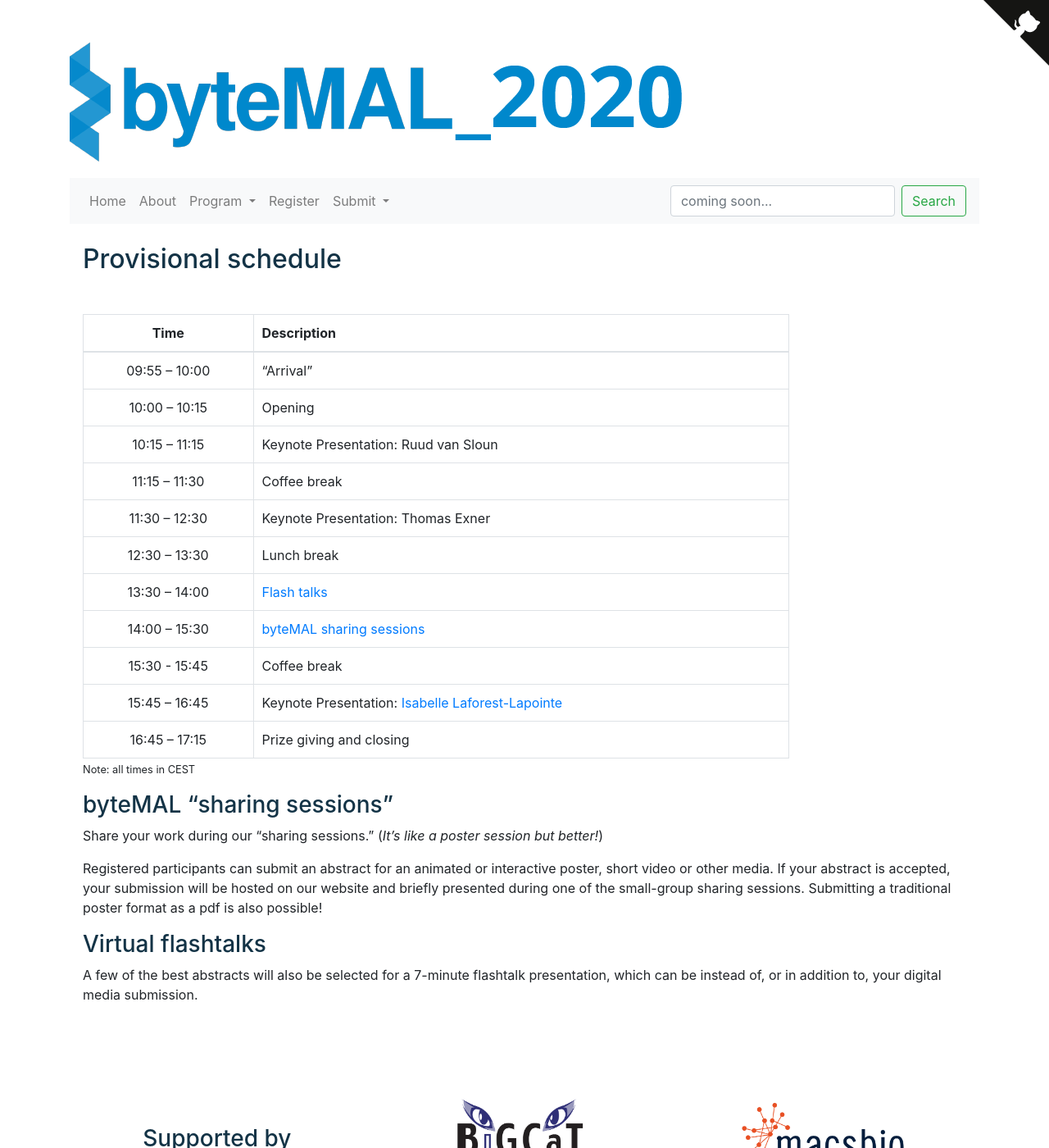
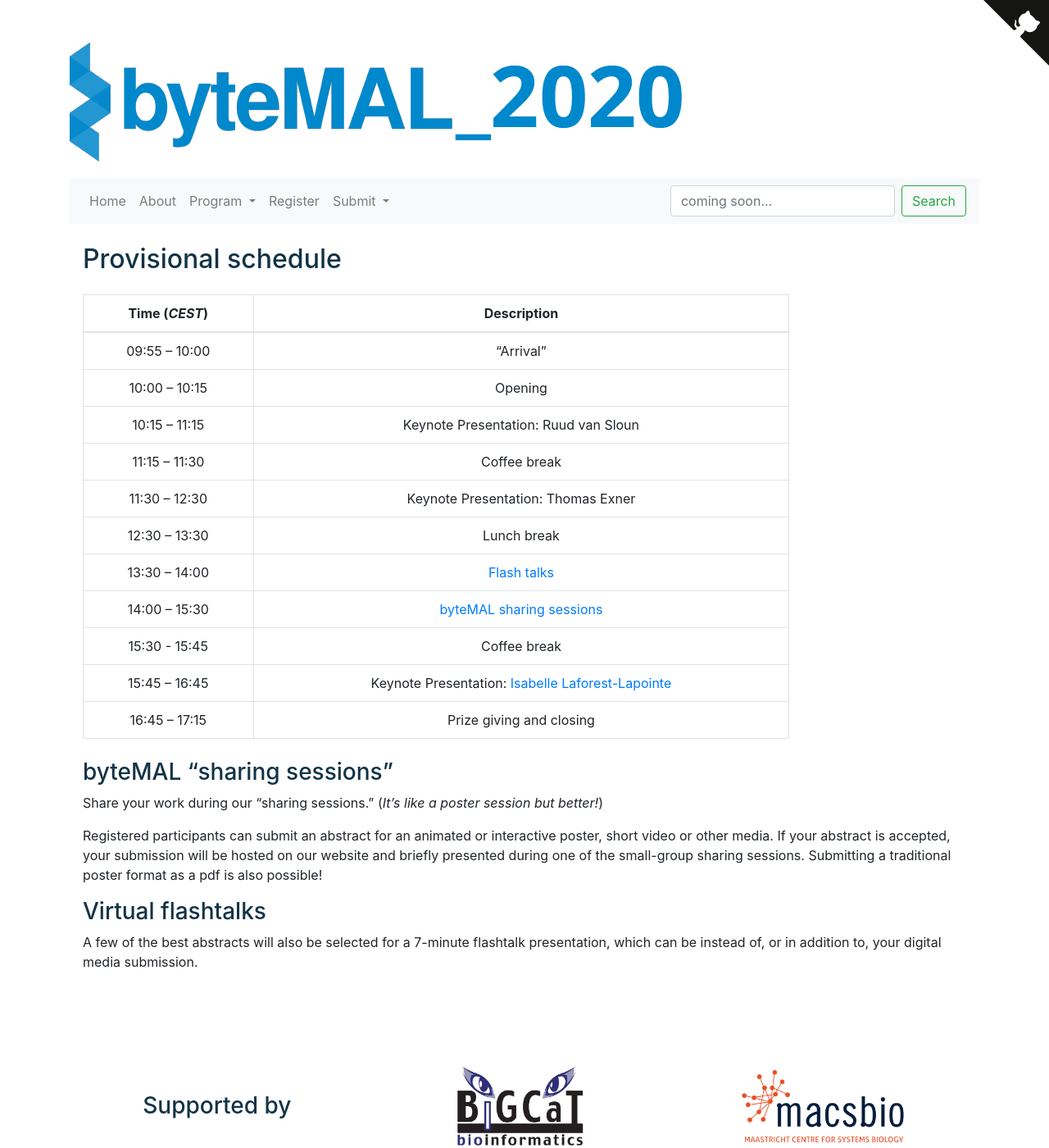
Before and after one commit to bytemal/bytemal-2020, a Jekyll site: the page built from _pages/program.md, in a window 1280 px wide and 1400 px high. Shown: the whole window at 82% size. Built offline with Jekyll 4.4.1, drawn with Linux system fonts in a browser that asks for light colours.

Commit message:
program table centering

```diff
--- a/_pages/program.md
+++ b/_pages/program.md
@@ -5,10 +5,9 @@
 ---
 
 ## Provisional schedule
-<br>
 
-| Time          | Description |
-| :-----------: | :----       |
+| Time (*CEST*) | Description |
+| :-----------: | :---------: |
 | 09:55 – 10:00 | "Arrival"                             |
 | 10:00 – 10:15 | Opening                               |
 | 10:15 – 11:15 | Keynote Presentation: Ruud van Sloun  |
@@ -20,10 +19,8 @@
 | 15:30 - 15:45 | Coffee break                          |
 | 15:45 – 16:45 | Keynote Presentation: [Isabelle Laforest-Lapointe](https://isabellelaforestlapointe.wordpress.com/)   |
 | 16:45 – 17:15 | Prize giving and closing              |
-{:.table-bordered .table-hover}
+{:.table-bordered .table-hover .my-4}
 
-
-<p><small>Note: all times in CEST </small></p>
 
 ### byteMAL "sharing sessions" {#sharing}
 
@@ -33,6 +30,7 @@
 If your abstract is accepted, your submission will be hosted on our website and briefly presented during one of the small-group sharing sessions.
 Submitting a traditional poster format as a pdf is also possible!
 
+
 ### Virtual flashtalks {#flashtalks}
 
 A few of the best abstracts will also be selected for a 7-minute flashtalk presentation, which can be instead of, or in addition to, your digital media submission.
```
